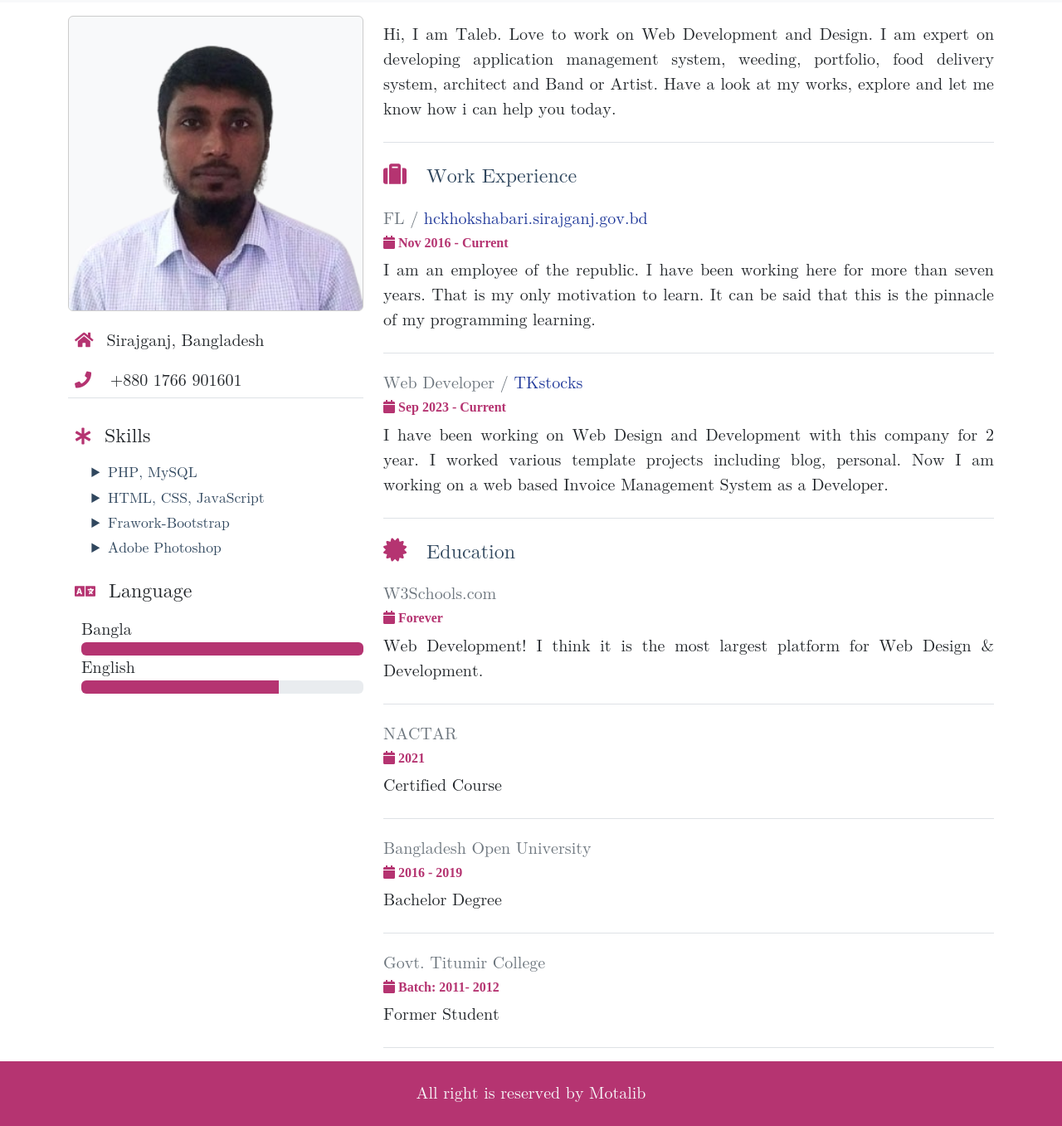
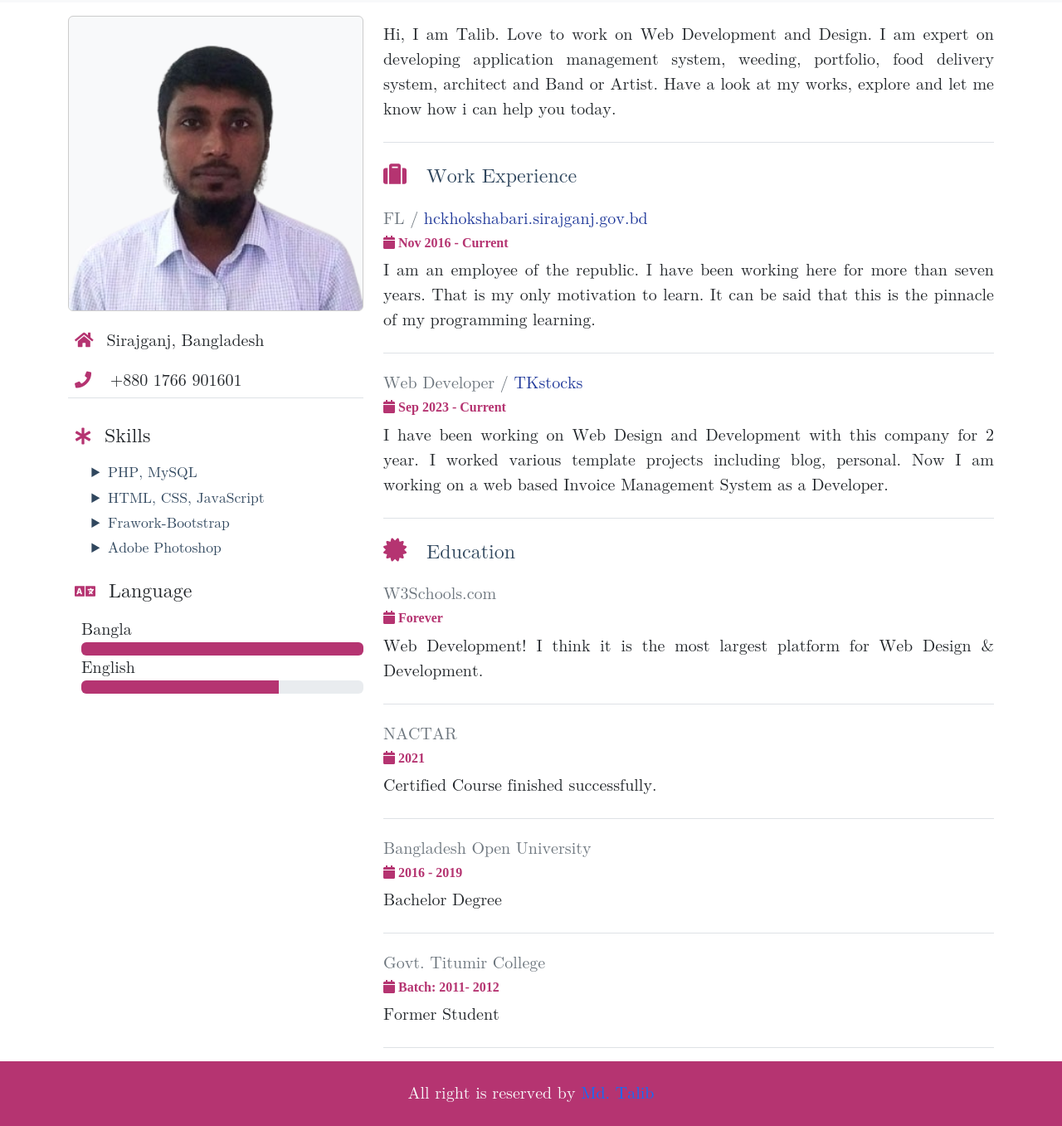
Before and after one commit to Md-AbuTaleb/Md-AbuTaleb.github.io, a plain HTML site: page index.html in a window 1280 px wide. Shown: the part 87-1444 px from the top of the page at 83% size. Drawn offline with Linux system fonts and the light colour scheme.

Commit message:
Update index.html

```diff
--- a/index.html
+++ b/index.html
@@ -53,7 +53,7 @@
 			<div class="col-md-8">
 				<p class="lead border-bottom mb-4 py-4" style="text-align: justify">
 					Hi,
-					I am Taleb.
+					I am Talib.
 					Love to work on Web Development and Design. I am expert on developing application management system, weeding, portfolio, food delivery system, architect and Band or Artist.
 					Have a look at my works, explore and let me know how i can help you today.
 				</p>
@@ -74,7 +74,7 @@
 
 				<h5 class="text-secondary mb-2">NACTAR</h5>
 				<h6 class="def-color"><i class="fas fa-calendar me-3" aria-hidden="true"> 2021</i></h6>
-				<p class="lead border-bottom mb-4 pb-4">Certified Course</p>
+				<p class="lead border-bottom mb-4 pb-4">Certified Course finished successfully.</p>
 
 				<h5 class="text-secondary mb-2">Bangladesh Open University</h5>
 				<h6 class="def-color"><i class="fas fa-calendar me-3" aria-hidden="true"> 2016 - 2019</i></h6>
@@ -87,7 +87,7 @@
 		</div>
 		</div>
 	<footer>
-		<p class="m-0 lead text-center py-4 def-bg text-light">All right is reserved by Motalib</p>
+		<p class="m-0 lead text-center py-4 def-bg text-light">All right is reserved by <a href="https://www.facebook.com/taleb.hossain.52/" target="_blank">Md. Talib</a></p>
 	</footer>
 	<script src="js/bootstrap.min.js"></script>
 </body>
```
